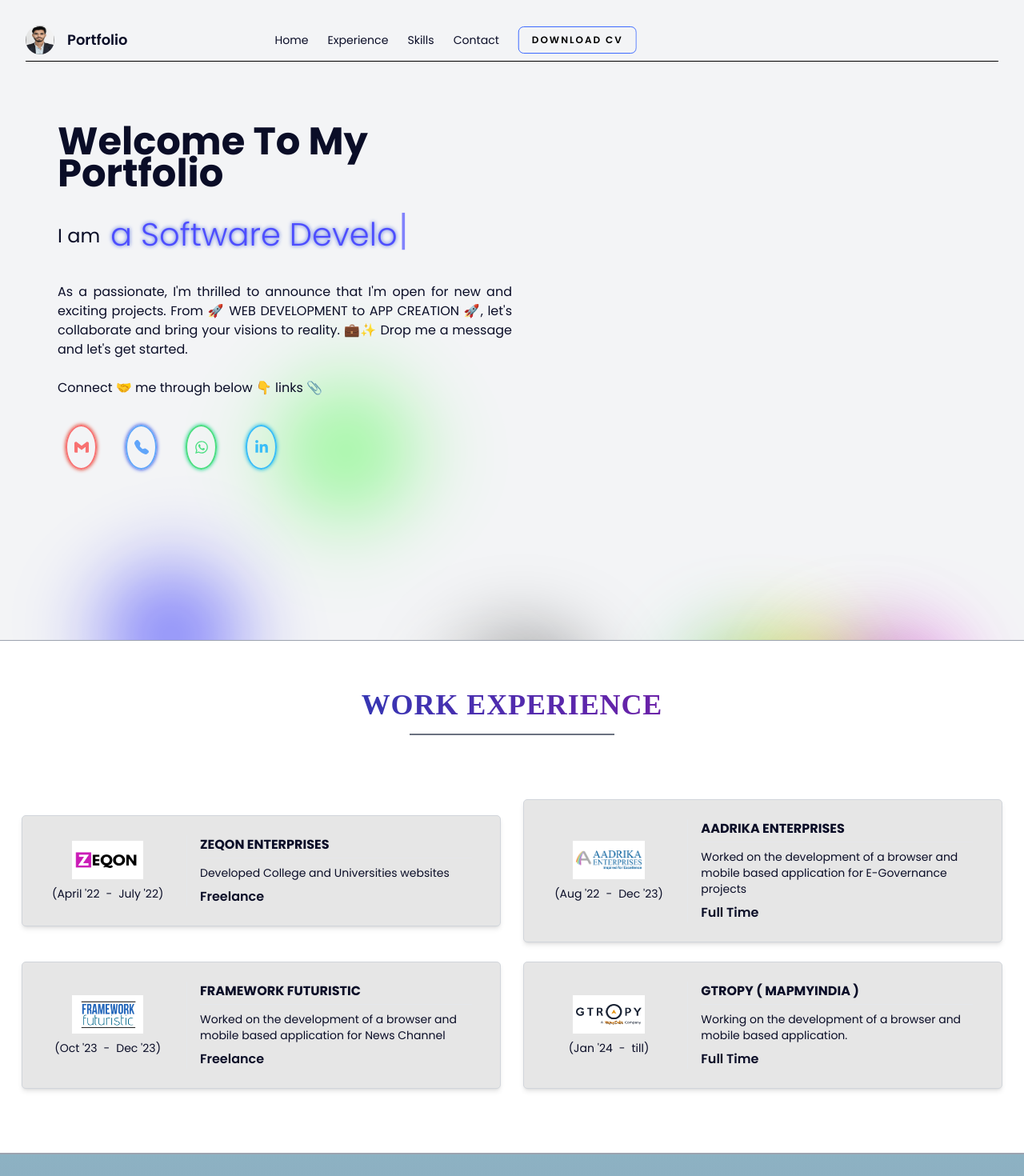
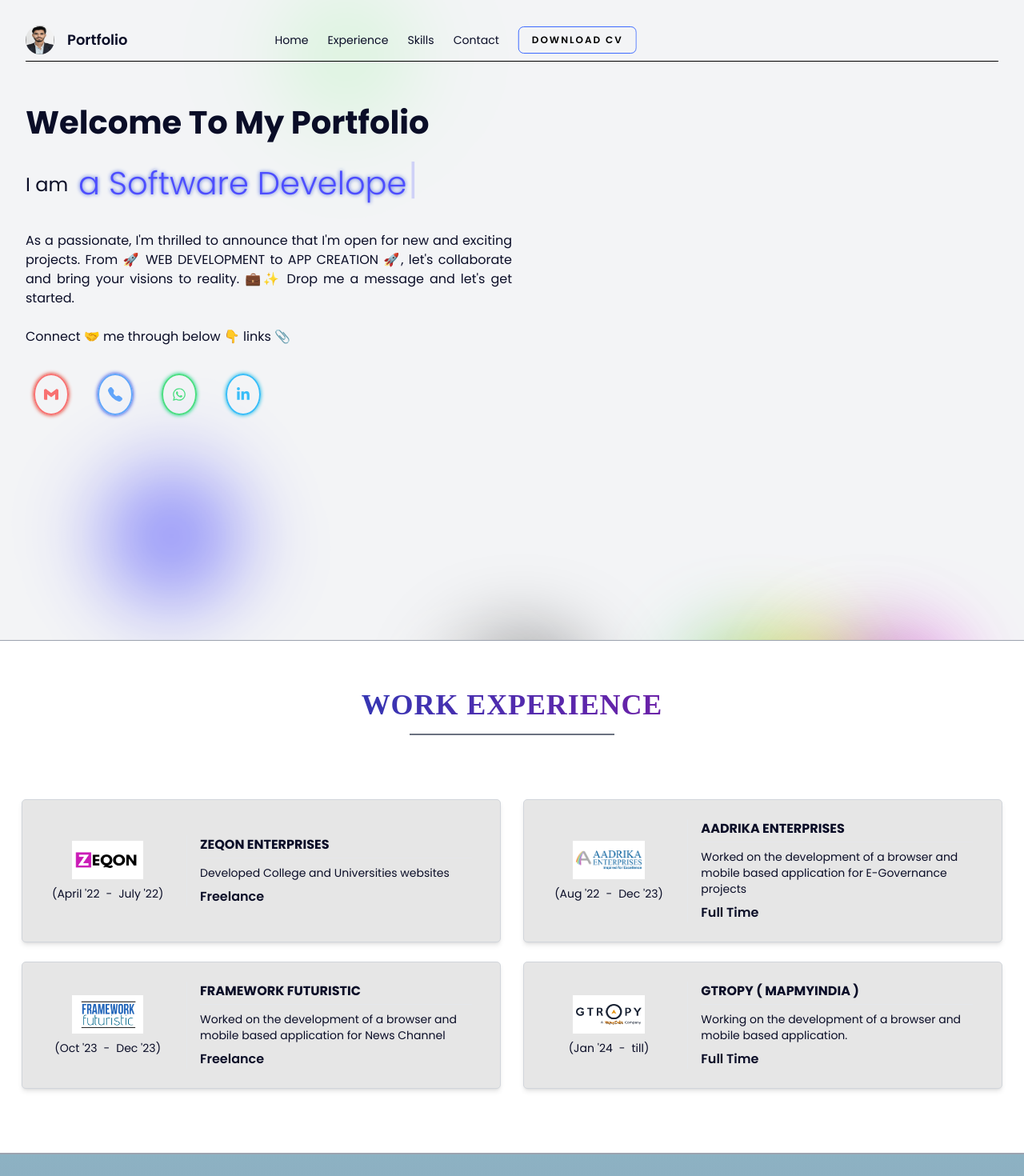
Before and after one commit to R-U-Bharti/Portfolio, a React (Vite) app: page / in a window 1280 px wide. Shown: the top 1470 px of the page at 80% size. Built offline with nearby package versions, Linux system fonts and the light colour scheme.

Commit message:
responsive

```diff
--- a/src/App.css
+++ b/src/App.css
@@ -16,7 +16,7 @@
 
 @media (prefers-reduced-motion: no-preference) {
   .logo {
-    animation: logo-spin infinite 20s linear;
+    animation: logo-spin infinite 10s linear;
   }
 }
 
@@ -51,7 +51,7 @@
   list-style: none;
   width: 20px;
   height: 20px;
-  animation: animate 13s linear infinite;
+  animation: animate 5s linear infinite;
 }
 
 .background li:nth-child(0) {
--- a/src/App.jsx
+++ b/src/App.jsx
@@ -96,15 +96,19 @@ function App() {
         </div>
 
         <Fade duration={300} bottom>
-          <div id='experience' className='h-full md:h-max bg-transparent backdrop-blur-lg border-t border-b border-gray-400 dark:border-gray-200 relative'>
+          <div id='experience' className='center-tag h-full md:h-max bg-transparent backdrop-blur-lg border-t border-b border-gray-400 dark:border-gray-200 relative'>
+            <div className='max-width'>
               <div className=' p-4 md:pb-20 md:pt-10 z-50'>
                 <Heading title={'Work Experience'} logo={'./experienceLogo.webp'} />
                 <Experience />
               </div>
             </div>
+          </div>
         </Fade>
+
         <Fade fraction={0} duration={300} bottom>
-          <div id='skills' className='overflow-clip h-full md:h-max bg-transparent relative bg-gradient-to-t from-[#061a3681] via-[#203b7081] to-[#1d668881] dark:from-[#2b58976a] dark:via-[#1849aa6a] dark:to-[#1126306a] border-t border-b border-gray-400 dark:border-gray-200'>
+          <div id='skills' className='center-tag overflow-clip h-full md:h-max relative bg-transparent bg-gradient-to-t from-[#061a3681] via-[#203b7081] to-[#1d668881] dark:from-[#2b58976a] dark:via-[#1849aa6a] dark:to-[#1126306a] border-t border-b border-gray-400 dark:border-gray-200'>
+            <div className='max-width'>
               <div className='md:pt-10 pt-10 z-50'>
                 <div className='z-50 w-full flex flex-col items-center justify-center gap-4 cursor-default group transition-all ease-in-out duration-1000 mb-28'>
                   <div className='satisfy text-3xl md:text-4xl text-center font-bold tracking-wide uppercase  bg-gradient-to-r dark:from-neonFade dark:to-purple-800 from-neonDark to-purple-800 dark:bg-white bg-clip-text text-transparent noto'>Skills</div>
@@ -113,23 +117,26 @@ function App() {
                 <Skills />
               </div>
             </div>
+          </div>
         </Fade>
 
         <Fade fraction={0} duration={300} bottom>
-          <div id='Contact' className='h-full md:h-max backdrop-blur-lg border-t border-b border-gray-400 dark:border-gray-200 relative'>
+          <div id='Contact' className='center-tag h-full md:h-max backdrop-blur-lg border-t border-b border-gray-400 dark:border-gray-200 relative'>
+            <div className='max-width'>
               <div className=' p-4 z-50'>
                 <Heading title={"Drop a message"} logo={'./experienceLogo.webp'} />
                 <Contact />
               </div>
             </div>
-          <div className='z-50 dark:bg-black/80 bg-white/50 text-center font-semibold tracking-wider dark:text-white border-t text-black/80 text-xs py-1'>
+          </div>
+          <div className='z-50 dark:bg-black/80 bg-white/50 text-center tracking-wider dark:text-white border-t text-black/80 2xl:text-sm text-xs py-2'>
             Designed By @ R U Bharti
           </div>
         </Fade>
 
         {
           isVisible &&
-          <div onClick={handleBackToTop} className='bg-neon w-max md:p-4 p-2 hover:animate-bounce md:text-xl text-md rounded-full fixed bottom-4 right-2 md:bottom-2 md:right-2 hover:bg-neonDark hover:shadow-md hover:shadow-neon border border-neonDark hover:border-neonFade transition-all duration-300 cursor-pointer group'>
+          <div onClick={handleBackToTop} className='bg-neon w-max md:p-4 p-2 hover:animate-bounce md:text-base 2xl:text-xl text-md rounded-full fixed bottom-4 right-2 md:bottom-2 md:right-2 hover:bg-neonDark hover:shadow-md hover:shadow-neon border border-neonDark hover:border-neonFade transition-all duration-300 cursor-pointer group'>
             <a className='transform group-hover:translate-y-6 text-white '><BiSolidUpArrow /></a>
           </div>
         }
--- a/src/Pages/Contact.jsx
+++ b/src/Pages/Contact.jsx
@@ -83,8 +83,8 @@ const Contact = () => {
   return (
     <>
 
-      <div class="container my-24 mx-auto md:px-6">
-        <section class="mb-32">
+      <div class="container mt-24 mb-16 mx-auto md:px-6">
+        <section class="mb-4">
           <div
             className={`main_container relative h-[300px] overflow-hidden bg-cover bg-[50%] bg-no-repeat`}>
           </div>
--- a/src/Pages/Experience.jsx
+++ b/src/Pages/Experience.jsx
@@ -6,7 +6,7 @@ const Experience = () => {
   return (
     <>
 
-      <div className='flex items-center gap-x-4 gap-y-6 flex-wrap justify-evenly px-6 md:px-0 '>
+      <div className='flex gap-x-4 gap-y-6 flex-wrap justify-evenly items-stretch px-6 md:px-0 '>
 
         {/* <div className='w-full hidden md:flex justify-center items-center md:w-[40%]'>
         <img  draggable="false"src="./exp.png" alt="" srcset="" className='image hover:scale-105 drop-shadow-2xl transition-all duration-300 hover:transform hover:scale-x-[0.7] hover:skew-y-3'/>
--- a/src/Pages/Home.jsx
+++ b/src/Pages/Home.jsx
@@ -64,10 +64,11 @@ function Home() {
 
     return (
         <>
-            <div className="flex md:flex-row flex-col-reverse items-start justify-between px-6 md:px-10 md:mt-20 mt-14">
+            <div className="center-tag">
+                <div className="max-width flex md:flex-row flex-col-reverse items-start justify-between px-6 md:px-0 2xl:mt-36 mt:mt-16 mt-14 ">
 
                 <div className="flex flex-col gap-4 md:gap-6 md:w-1/2 w-full">
-                    <div className="text-4xl md:text-[6vh] font-bold  animate__animated animate__fadeInLeft animate__faster">Welcome To My Portfolio</div>
+                    <div className="text-4xl md:text-[5vh] font-bold  animate__animated animate__fadeInLeft animate__faster">Welcome To My Portfolio</div>
                     <div className="flex md:flex-row flex-col md:items-end h-[12vh] md:h-auto  animate__animated animate__fadeInLeft animate__faster">
                         <div className="text-lg md:text-[3vh] pb-1">I am &nbsp;</div>
                         <div className="text-4xl writing md:text-[6.5vh] md:pt-2 font-semibold text-neon">
@@ -104,19 +105,19 @@ function Home() {
                         Connect 🤝 me through below 👇 links 📎
                     </p>
                     <div className="flex gap-2 md:gap-4 justify-between md:w-[50%] w-full wrapper">
-                        <li onClick={() => window.open('mailto:kumarrubharti.rtcit@gmail.com')} class="icon h-[5.5vh] sm:h-max md:h-[7vh] w-[12.5vw] md:w-[7vw] instagram animate__animated animate__fadeInUp animate__faster border-2 border-red-400 dark:border-red-200 text-red-400 dark:text-red-200 hover:bg-red-600 hover:text-white transition-all duration-300 cursor-pointer p-2 rounded-full  drop-shadow-icon-1">
+                        <li onClick={() => window.open('mailto:kumarrubharti.rtcit@gmail.com')} class="icon h-[5.5vh] sm:h-max md:h-[6.5vh] 2xl:h-[6vh] w-[12.5vw] md:w-[7vw] instagram animate__animated animate__fadeInUp animate__faster border-2 border-red-400 dark:border-red-200 text-red-400 dark:text-red-200 hover:bg-red-600 hover:text-white transition-all duration-300 cursor-pointer p-2 rounded-full  drop-shadow-icon-1">
                             <span class="tooltip">Mail</span>
                             <span><SiGmail /></span>
                         </li>
-                        <li onClick={() => window.open('tel:+918340441298')} class="icon h-[5.5vh] sm:h-max md:h-[7vh] w-[12.5vw] md:w-[7vw] facebook animate__animated animate__fadeInUp animate__fast border-2 border-blue-400 dark:border-blue-200 text-blue-400 dark:text-blue-200 hover:bg-blue-600 hover:text-white transition-all duration-300 cursor-pointer p-2 rounded-full  drop-shadow-icon-2">
+                        <li onClick={() => window.open('tel:+918340441298')} class="icon h-[5.5vh] sm:h-max md:h-[6.5vh] 2xl:h-[6vh] w-[12.5vw] md:w-[7vw] facebook animate__animated animate__fadeInUp animate__fast border-2 border-blue-400 dark:border-blue-200 text-blue-400 dark:text-blue-200 hover:bg-blue-600 hover:text-white transition-all duration-300 cursor-pointer p-2 rounded-full  drop-shadow-icon-2">
                             <span class="tooltip">Phone</span>
                             <span><BsFillTelephoneFill /></span>
                         </li>
-                        <li onClick={() => window.open('https://wa.me/918340441298')} class="icon h-[5.5vh] sm:h-max md:h-[7vh] w-[12.5vw] md:w-[7vw] whatsapp animate__faster border-2 border-green-400 dark:border-green-200 text-green-400 dark:text-green-200 hover:bg-green-600 hover:text-white transition-all duration-300 cursor-pointer p-2 rounded-full  drop-shadow-icon-3">
+                        <li onClick={() => window.open('https://wa.me/918340441298')} class="icon h-[5.5vh] sm:h-max md:h-[6.5vh] 2xl:h-[6vh] w-[12.5vw] md:w-[7vw] whatsapp animate__faster border-2 border-green-400 dark:border-green-200 text-green-400 dark:text-green-200 hover:bg-green-600 hover:text-white transition-all duration-300 cursor-pointer p-2 rounded-full  drop-shadow-icon-3">
                             <span class="tooltip">Whatsapp</span>
                             <span><FaWhatsapp /></span>
                         </li>
-                        <li onClick={() => window.open('https://www.linkedin.com/in/r-u-bharti-54ab921a3')} className="icon h-[5.5vh] sm:h-max md:h-[7vh] w-[12.5vw] md:w-[7vw] linkedin animate__fadeInUp animate__fast border-2 border-sky-400 dark:border-sky-200 text-sky-400 dark:text-sky-200 hover:bg-sky-600 hover:text-white transition-all duration-300 cursor-pointer p-2 rounded-full  drop-shadow-icon-4">
+                        <li onClick={() => window.open('https://www.linkedin.com/in/r-u-bharti-54ab921a3')} className="icon h-[5.5vh] sm:h-max md:h-[6.5vh] 2xl:h-[6vh] w-[12.5vw] md:w-[7vw] linkedin animate__fadeInUp animate__fast border-2 border-sky-400 dark:border-sky-200 text-sky-400 dark:text-sky-200 hover:bg-sky-600 hover:text-white transition-all duration-300 cursor-pointer p-2 rounded-full  drop-shadow-icon-4">
                             <span class="tooltip">LinkedIn</span>
                             <span><FaLinkedinIn /></span>
                         </li>
@@ -126,9 +127,9 @@ function Home() {
 
                 <div className="hidden md:flex select-none items-center justify-center md:w-1/2 w-full relative  animate__animated animate__fadeInRight animate__faster group">
 
-                    <img draggable="false" src={hand} alt="" className="cat_image w-[60vw] overflow-clip md:w-[85%] -mt-10 -mr-40 transition-all duration-300 ease-in-out transform group-hover:scale-95 z-10" srcset="" />
+                    <img draggable="false" src={hand} alt="" className="cat_image w-[60vw] overflow-clip md:w-[70%] 2xl:w-[85%] -mt-10 -mr-52 2xl:-mr-44 transition-all duration-300 ease-in-out transform group-hover:scale-95 z-10" srcset="" />
 
-                    <div className="categories absolute h-[30vw] w-[30vw] top-[-1.5rem] right-[10%] group-hover:z-50 transition-all duration-300 ease-in-out rounded-full border-dashed border border-gray-400 dark:border-gray-600">
+                    <div className="categories absolute h-[25vw] w-[25vw] top-[-1.5rem] right-[10%] group-hover:z-50 transition-all duration-300 ease-in-out rounded-full border-dashed border border-gray-400 dark:border-gray-600">
                         <span onClick={() => openModal('1', "Web Development", "#c52223")} className={`${freelance} hover:cursor-pointer hover:scale-125 transition-all duration-300 ease-in-out left-[34%] top-[-1%] bg-[#c52223]`}>Web Development</span>
                         <span onClick={() => openModal('2', "App Development", "#3346eb")} className={`${freelance} hover:cursor-pointer hover:scale-125 transition-all duration-300 ease-in-out top-[34%] left-[-15%] bg-[#3346eb]`}>App Development</span>
                         <span onClick={() => openModal('3', "Landing Page", "#971ca0")} className={`${freelance} hover:cursor-pointer hover:scale-125 transition-all duration-300 ease-in-out top-[34%] right-[-15%] bg-[#971ca0]`}>Landing Page</span>
@@ -137,6 +138,7 @@ function Home() {
                     </div>
 
 
+                    </div>
                 </div>
             </div>
 
--- a/src/Pages/Navbar.jsx
+++ b/src/Pages/Navbar.jsx
@@ -29,9 +29,10 @@ const Navbar = () => {
 
   return (
     <>
-      <nav className={`animate__animated animate__slideInDown animate__faster flex flex-wrap items-center justify-between ${!isToggled && "border-b-2" } border-black dark:border-white md:border-b pb-2`}>
+      <nav className={`animate__animated animate__slideInDown animate__faster center-tag ${!isToggled && "border-b-2"} border-black dark:border-white md:border-b pb-2`}>
+        <div className={` flex flex-wrap items-center justify-between max-width md:px-0 `}>
           <div onClick={() => setModalOpen2(true)} className="cursor-pointer text-2xl flex gap-4 items-center font-semibold animate__animated animate__slideInRight  animate__faster">
-          <img  draggable="false"src='./icon.jpg' className='w-9 h-9 rounded-full ' alt="" srcset="" />
+            <img draggable="false" src='./icon.jpg' className='w-9 h-9 rounded-full ' alt="" srcset="" />
             <a className='md:text-[1.4vw]'>Portfolio</a>
           </div>
 
@@ -65,7 +66,7 @@ const Navbar = () => {
             {/* <button onClick={() => (setModalOpen(true), setIsToggled(false))} className='text-sm button px-4 py-2 bg-white dark:bg-black dark:text-white text-black hover:bg-white hover:text-black'>Download CV</button> */}
             <a href='./Resume.pdf' download={true} className='text-sm button px-4 py-2 bg-white dark:bg-black dark:text-white text-black hover:bg-white hover:text-black'>Download CV</a>
           </div>
-
+        </div>
       </nav>
 
 
@@ -75,7 +76,7 @@ const Navbar = () => {
         <a href='./Resume.pdf' download={true} className='button3 dark:text-[#1BFD9C] text-green-800 dark:hover:text-[#82ffc9] hover:text-white' >Download CV</a>
       </dialog>} */}
 
-      {modalOpen2 && <dialog style={{zIndex: 999}} className='h-screen w-screen top-0 fixed bg-transparent backdrop-blur-lg animate__animated animate__zoomIn animate__faster flex flex-col gap-10 items-center justify-center'>
+      {modalOpen2 && <dialog style={{ zIndex: 999 }} className='h-screen w-screen top-0 fixed bg-transparent backdrop-blur-lg animate__animated animate__zoomIn animate__faster flex flex-col gap-10 items-center justify-center'>
         <span className=' text-xl text-white bg-red-300 hover:bg-red-400 absolute top-2 md:top-4 right-2 md:right-4 rounded-full p-1 px-3 cursor-pointer z-50 select-none' onClick={() => setModalOpen2(false)}>&times;</span>
         {/* <img  draggable="false"src={'./myPage.png'} alt="" srcset="" className='mix-blend-difference md:p-0 p-4 md:h-[30vw]' /> */}
         <QRCodeSVG fgColor="#101038" className='border-[10px] border-[#ffffff3f] rounded-lg' value="https://r-u-bharti.github.io/portfolio/" size={300} />
--- a/src/Pages/Skills.jsx
+++ b/src/Pages/Skills.jsx
@@ -109,8 +109,8 @@ const Skills = () => {
   const skillCard = 'absolute text-xs text-center px-4 py-1 text-white'
 
   return (
-    <div className='md:h-[70vh] w-screen md:pt-[19.5rem] md:pb-0 pb-10'>
-      <div className='md:h-[70vh] relative w-screen flex md:items-end justify-center'>
+    <div className='md:h-[70vh] w-auto md:pt-[19.5rem] md:pb-0 pb-10'>
+      <div className='md:h-[70vh] relative w-full flex md:items-end justify-center'>
 
         <div className="md:hidden flex flex-wrap justify-center gap-10 -mt-16 ">
           {logoList2?.map((elem, index) => (
@@ -127,12 +127,12 @@ const Skills = () => {
           ))}
         </div>
 
-        <div ref={circleRef1} onMouseEnter={() => setToggle(false)} onMouseLeave={() => setToggle(true)} className={`${toggle ? 'skillList1' : ''} md:block hidden absolute w-[70vw] h-[70vw] bottom-[-14vw] transition-all duration-300 ease-in-out rounded-full border border-gray-50 dark:border-gray-100`}>
+        <div ref={circleRef1} onMouseEnter={() => setToggle(false)} onMouseLeave={() => setToggle(true)} className={`${toggle ? 'skillList1' : ''} md:block hidden absolute w-[70vw] h-[70vw] 2xl:w-[65vw] 2xl:h-[65vw] bottom-[-9vw] 2xl:bottom-[-14vw] transition-all duration-300 ease-in-out rounded-full border border-gray-50 dark:border-gray-100`}>
           {item?.length > 0 && logoList?.map((elem, index) => (
             <>
-              <div style={{ position: 'absolute', translate: '-50% -50%', left: `${item[index]?.x}px`, top: `${item[index]?.y}px` }} className={`${skillCard} skill_card border border-gray-300 dark:border-gray-500 rounded-full w-[70px] h-[70px] hover:bg-white hover:scale-125 group transition-all duration-200 flex flex-col md:items-center md:justify-end gap-2  bg-[#fffffff0] dark:bg-[#fff]/40  shadow-[0px_0px_10px_rgba(255,255,255,0.5)] dark:shadow-[0px_0px_10px_rgba(0,0,0,0.5)]`} key={index}>
+              <div style={{ position: 'absolute', translate: '-50% -50%', left: `${item[index]?.x}px`, top: `${item[index]?.y}px` }} className={`${skillCard} skill_card border border-gray-300 dark:border-gray-500 rounded-full 2xl:w-[70px] 2xl:h-[70px] w-[60px] h-[60px] hover:bg-white hover:scale-125 group transition-all duration-200 flex flex-col md:items-center md:justify-end gap-2  bg-[#fffffff0] dark:bg-[#fff]/40  shadow-[0px_0px_10px_rgba(255,255,255,0.5)] dark:shadow-[0px_0px_10px_rgba(0,0,0,0.5)]`} key={index}>
                 <img
-                  className='w-[100px] h-[100px] p-0.5 object-contain'
+                  className='2xl:w-[100px] 2xl:h-[100px] w-[70px] h-[70px] p-0.5 object-contain'
                   src={elem.image}
                   alt="Logo"
                 />
@@ -142,12 +142,12 @@ const Skills = () => {
           ))}
         </div>
 
-        <div ref={circleRef2} onMouseEnter={() => setToggle(false)} onMouseLeave={() => setToggle(true)} className={`${toggle ? 'skillList2' : ''} md:block hidden absolute w-[55vw] h-[55vw] bottom-[-7vw] transition-all duration-300 ease-in-out rounded-full border border-gray-50 dark:border-gray-100`}>
+        <div ref={circleRef2} onMouseEnter={() => setToggle(false)} onMouseLeave={() => setToggle(true)} className={`${toggle ? 'skillList2' : ''} md:block hidden absolute w-[55vw] h-[55vw] 2xl:w-[50vw] 2xl:h-[50vw] bottom-[-2vw] 2xl:bottom-[-7vw] transition-all duration-300 ease-in-out rounded-full border border-gray-50 dark:border-gray-100`}>
           {item2?.length > 0 && logoList?.reverse()?.map((elem, index) => (
             <>
-              <div style={{ position: 'absolute', translate: '-50% -50%', left: `${item2[index]?.x}px`, top: `${item2[index]?.y}px` }} className={`${skillCard} skill_card border border-gray-300 dark:border-gray-500 rounded-full w-[70px] h-[70px] hover:bg-white hover:scale-125 group transition-all duration-200 flex flex-col md:items-center md:justify-end gap-2  bg-[#fffffff0] dark:bg-[#fff]/40  shadow-[0px_0px_10px_rgba(255,255,255,0.5)] dark:shadow-[0px_0px_10px_rgba(0,0,0,0.5)]`} key={index}>
+              <div style={{ position: 'absolute', translate: '-50% -50%', left: `${item2[index]?.x}px`, top: `${item2[index]?.y}px` }} className={`${skillCard} skill_card border border-gray-300 dark:border-gray-500 rounded-full 2xl:w-[70px] 2xl:h-[70px] w-[60px] h-[60px] hover:bg-white hover:scale-125 group transition-all duration-200 flex flex-col md:items-center md:justify-end gap-2  bg-[#fffffff0] dark:bg-[#fff]/40  shadow-[0px_0px_10px_rgba(255,255,255,0.5)] dark:shadow-[0px_0px_10px_rgba(0,0,0,0.5)]`} key={index}>
                 <img
-                  className='w-[100px] h-[100px] p-0.5 object-contain'
+                  className='2xl:w-[100px] 2xl:h-[100px] w-[70px] h-[70px] p-0.5 object-contain'
                   src={elem.image}
                   alt="Logo"
                 />
@@ -157,8 +157,8 @@ const Skills = () => {
           ))}
         </div>
 
-        <div className="w-[40vw] h-[40vw] md:block hidden absolute bottom-0 border rounded-full">
-          <img draggable="false" onMouseEnter={() => setToggle(false)} onMouseLeave={() => setToggle(true)} src={skillBackground} className='w-[40vw] h-[20vw] overflow-clip transition-all duration-300 ease-in-out transform z-10 border-t-2 border-l-2 border-r-2 border-[#ffffff4d] rounded-t-full' alt="" srcset="" />
+        <div className="2xl:w-[35vw] md:w-[45vw] 2xl:h-[35vw] md:h-[45vw] md:block hidden absolute bottom-0 border rounded-full">
+          <img draggable="false" onMouseEnter={() => setToggle(false)} onMouseLeave={() => setToggle(true)} src={skillBackground} className='w-[45vw] 2xl:w-[40vw] h-[25vw] 2xl:h-[20vw] overflow-clip transition-all duration-300 ease-in-out transform z-10 border-t-2 border-l-2 border-r-2 border-[#ffffff4d] rounded-t-full' alt="" srcset="" />
         </div>
 
       </div>
--- a/src/index.css
+++ b/src/index.css
@@ -46,6 +46,15 @@
 
   body {
     color: #0a0d27;
+  }
+}
+
+@layer components {
+  .center-tag {
+    @apply w-auto flex justify-center items-center;
+  }
+  .max-width{
+    @apply w-full max-w-[1366px];
   }
 }
 
```
Lines whose indentation alone changed are shown as unchanged.
